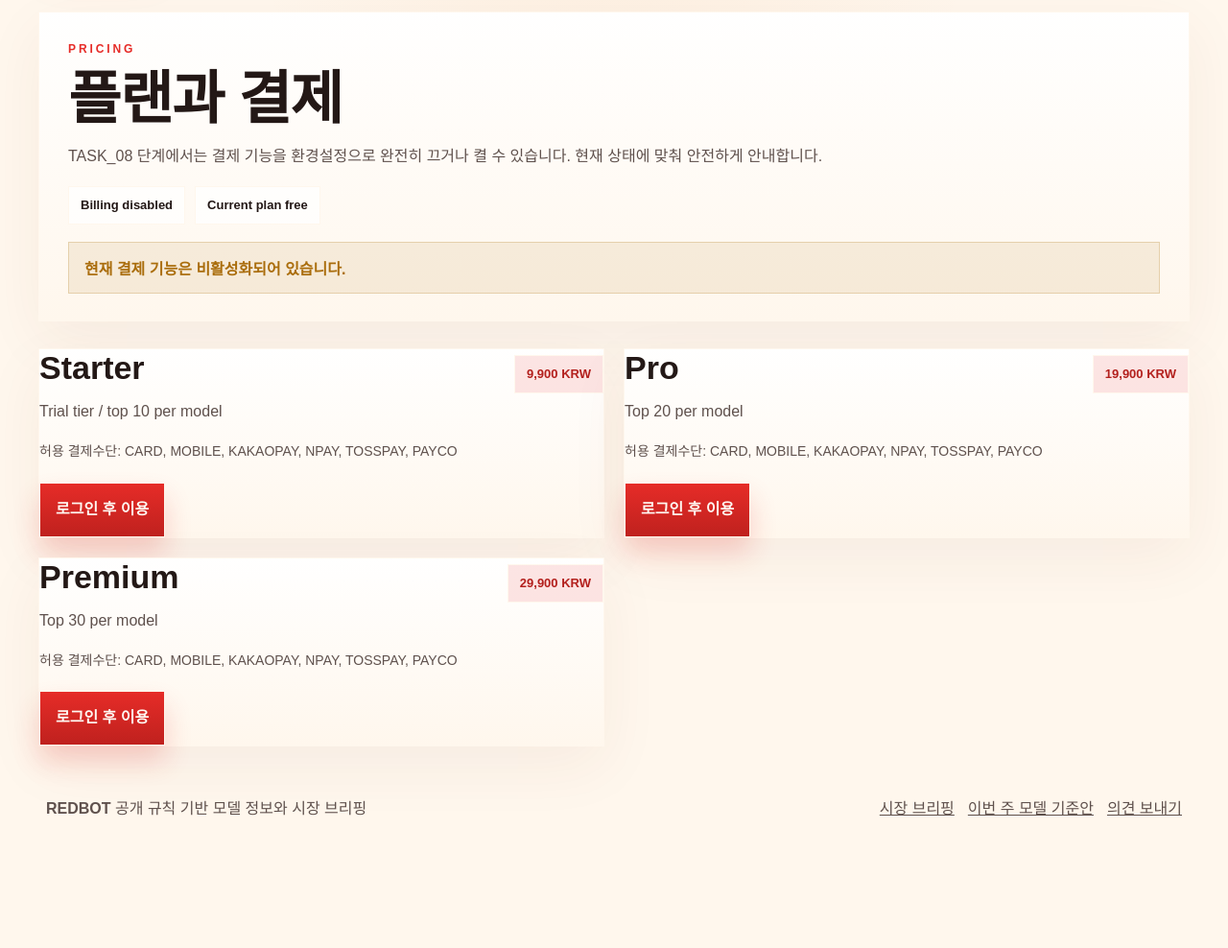
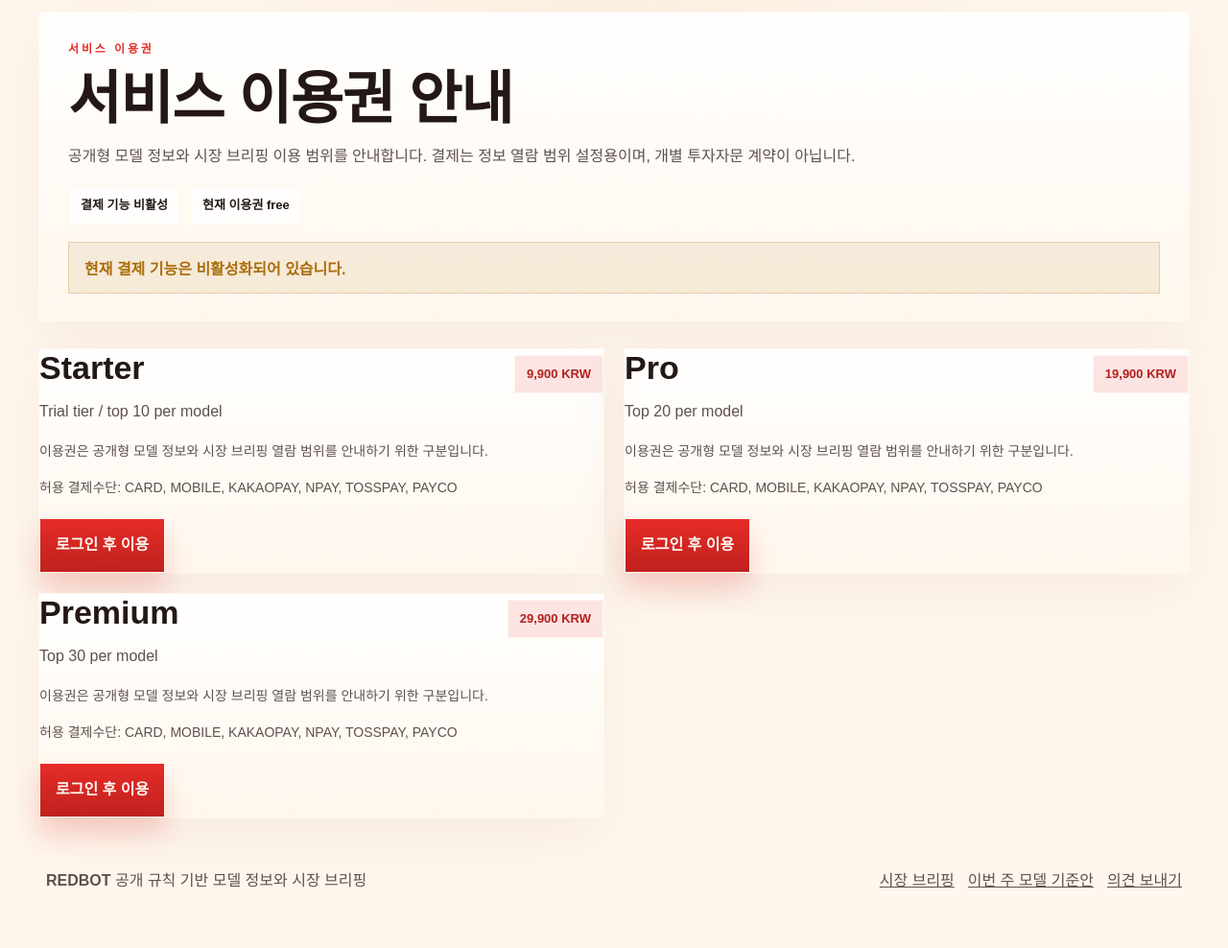
Before and after one commit to hrchoi9999/QuantService, a Flask app: page /pricing in a window 1280 px wide. Shown: the part 151-1139 px from the top of the page at 96% size. Before the commit the page ends 1001 px from the top, so only its background shows below. Run offline with Flask 3, Linux system fonts and the light colour scheme; data comes from the database, SQL or seed files in the repository; some web fonts are replaced.

Commit message:
fix: tighten public compliance surfaces

```diff
--- a/service_platform/web/app.py
+++ b/service_platform/web/app.py
@@ -365,8 +365,8 @@ def _build_today_report_view(
         current_market_regime,
     )
     report_view["reference_usage_context"] = (model_info or {}).get("reference_usage_context") or (
-        model_info or {}
-    ).get("target_user_type")
+        "공개 규칙 기반 모델 정보를 참고하려는 이용자"
+    )
     report_view["compliance_metadata"] = (
         report.get("compliance_metadata") or (model_info or {}).get("compliance_metadata") or {}
     )
@@ -567,7 +567,7 @@ def _build_market_state_bar_from_bundle(bundle: Any | None) -> dict[str, Any]:
 
 def _build_market_ai_briefs(ai_payload: dict[str, Any]) -> dict[str, Any]:
     enabled = bool(ai_payload.get("enabled"))
-    title = "시장 해석 브리핑"
+    title = "AI의 시장분석"
     compliance_meta = ai_payload.get("compliance_meta") or {}
     providers = ai_payload.get("providers") or []
     cards: list[dict[str, Any]] = []
@@ -609,7 +609,7 @@ def _build_market_ai_briefs(ai_payload: dict[str, Any]) -> dict[str, Any]:
         "title": title,
         "cards": cards,
         "show_placeholder": show_placeholder,
-        "placeholder": "시장 해석 브리핑 준비 중",
+        "placeholder": "AI의 시장분석 준비 중",
         "compliance_meta": compliance_meta,
     }
 
@@ -1017,7 +1017,7 @@ def create_app(settings: Settings | None = None) -> Flask:
             return "-"
         return f"{value * 100:+.2f}%"
 
-    @app.get("/api/v1/user-models")
+    @app.get("/api/v1/model-catalog")
     def api_user_models() -> tuple[dict[str, object], int]:
         bundle = load_user_bundle_or_error()
         if bundle is None:
@@ -1274,7 +1274,7 @@ def create_app(settings: Settings | None = None) -> Flask:
         return Response(
             render_template(
                 "pricing.html",
-                page_title="Pricing",
+                page_title="서비스 이용권 안내",
                 plan_rows=billing_service.list_paid_plans(),
                 billing_enabled=settings.billing_enabled,
                 selected_method=request.args.get("pay_method", "CARD"),
@@ -1304,7 +1304,7 @@ def create_app(settings: Settings | None = None) -> Flask:
         return Response(
             render_template(
                 "billing_checkout.html",
-                page_title="Billing Checkout",
+                page_title="결제 진행",
                 checkout_form=form,
                 ord_no=ord_no,
             ),
@@ -1322,7 +1322,7 @@ def create_app(settings: Settings | None = None) -> Flask:
         return Response(
             render_template(
                 "billing_result.html",
-                page_title="Billing Result",
+                page_title="결제 결과",
                 billing_result=result,
                 source="return",
             ),
@@ -1504,7 +1504,9 @@ def create_app(settings: Settings | None = None) -> Flask:
     @app.get("/privacy")
     def privacy() -> Response:
         record_page_view("/privacy")
-        return Response(render_template("privacy.html", page_title="Privacy"), mimetype="text/html")
+        return Response(
+            render_template("privacy.html", page_title="개인정보 안내"), mimetype="text/html"
+        )
 
     @app.get("/e/click")
     def track_click() -> Response:
--- a/service_platform/web/templates/changes.html
+++ b/service_platform/web/templates/changes.html
@@ -15,7 +15,7 @@
     <ul class="message-list compact-list trust-list">
       <li>증가 자산과 감소 자산을 나눠서 비교해 볼 수 있습니다.</li>
       <li>종목명 옆 종목코드는 최근 스냅샷 기준 6자리 코드입니다.</li>
-      <li>변경 이유는 전략별 리서치 요약 문구를 그대로 보여줍니다.</li>
+      <li>변경 이유는 모델별 리서치 요약 문구를 그대로 보여줍니다.</li>
     </ul>
   </aside>
 </section>
@@ -28,7 +28,7 @@
     </div>
     <div class="hero-badges compact-meta status-meta-row compact-status-badges">
       <span class="badge accent">{{ status_labels.get(status_snapshot.state, status_snapshot.state) }}</span>
-      <span class="badge neutral">전략 {{ status_snapshot.model_count }}</span>
+      <span class="badge neutral">모델 {{ status_snapshot.model_count }}</span>
       <span class="badge neutral">리포트 {{ status_snapshot.report_count }}</span>
       <span class="badge neutral">응답 {% if status_snapshot.snapshot_accessible %}정상{% else %}확인 필요{% endif %}</span>
       <span class="badge neutral">기준일 {{ status_snapshot.as_of_date or '-' }}</span>
@@ -99,7 +99,7 @@
 {% else %}
 <section class="panel empty-state shell-card empty-shell">
   <h2>최근 변경 데이터가 아직 없습니다.</h2>
-  <p>사용자용 스냅샷이 준비되면 이 영역에 전략별 변경내역이 표시됩니다.</p>
+  <p>사용자용 스냅샷이 준비되면 이 영역에 모델별 변경내역이 표시됩니다.</p>
 </section>
 {% endif %}
 {% endblock %}
--- a/service_platform/web/templates/home.html
+++ b/service_platform/web/templates/home.html
@@ -155,7 +155,7 @@
     </div>
   </article>
   <article class="panel shell-card">
-    <h2>전략별 핵심 성과</h2>
+    <h2>모델별 핵심 성과</h2>
     <div class="summary-list performance-quick-list">
       {% for row in bundle.performance_summary.models %}
       <div class="summary-row modern-summary-row">
--- a/service_platform/web/templates/market_analysis.html
+++ b/service_platform/web/templates/market_analysis.html
@@ -12,7 +12,7 @@
     {% include "_notice_group.html" %}
 
 {% if market_page_view.ai_briefs.enabled %}
-    <section class="market-ai-briefs" aria-label="시장 해석 브리핑">
+    <section class="market-ai-briefs" aria-label="AI의 시장분석">
       <div class="section-heading tight-head">
         <div>
           <h2>{{ market_page_view.ai_briefs.title }}</h2>
--- a/service_platform/web/templates/performance.html
+++ b/service_platform/web/templates/performance.html
@@ -78,7 +78,7 @@
     <table>
       <thead>
         <tr>
-          <th>전략명</th>
+          <th>모델명</th>
           <th>위험도</th>
           <th>1Y CAGR</th>
           <th>1Y MDD</th>
--- a/service_platform/web/templates/pricing.html
+++ b/service_platform/web/templates/pricing.html
@@ -2,12 +2,12 @@
 
 {% block content %}
 <section class="hero-card compact-hero">
-  <p class="eyebrow">Pricing</p>
-  <h1>플랜과 결제</h1>
-  <p class="muted">TASK_08 단계에서는 결제 기능을 환경설정으로 완전히 끄거나 켤 수 있습니다. 현재 상태에 맞춰 안전하게 안내합니다.</p>
+  <p class="eyebrow">서비스 이용권</p>
+  <h1>서비스 이용권 안내</h1>
+  <p class="muted">공개형 모델 정보와 시장 브리핑 이용 범위를 안내합니다. 결제는 정보 열람 범위 설정용이며, 개별 투자자문 계약이 아닙니다.</p>
   <div class="meta-strip">
-    <span>Billing {% if billing_enabled %}enabled{% else %}disabled{% endif %}</span>
-    <span>Current plan {{ access_context.effective_plan_id }}</span>
+    <span>결제 기능 {% if billing_enabled %}활성{% else %}비활성{% endif %}</span>
+    <span>현재 이용권 {{ access_context.effective_plan_id }}</span>
     {% if current_user %}
     <span>{{ current_user.email }}</span>
     {% endif %}
@@ -19,6 +19,8 @@
   {% endif %}
 </section>
 
+{% include "_notice_group.html" %}
+
 <section class="grid two-up">
   {% for plan in plan_rows %}
   <article class="panel model-card">
@@ -27,6 +29,7 @@
       <span class="badge accent">{{ "{:,}".format(plan.amount) }} KRW</span>
     </div>
     <p class="muted">{{ plan.pricing_hint }}</p>
+    <p class="muted small">이용권은 공개형 모델 정보와 시장 브리핑 열람 범위를 안내하기 위한 구분입니다.</p>
     <p class="muted small">허용 결제수단: {{ plan.allowed_methods | join(', ') }}</p>
     {% if billing_enabled and current_user %}
     <form class="feedback-form" method="post" action="{{ url_for('billing_checkout') }}">
@@ -40,7 +43,7 @@
           {% endfor %}
         </select>
       </label>
-      <button class="primary-button" type="submit">{{ plan.name }} 결제 진행</button>
+      <button class="primary-button" type="submit">{{ plan.name }} 이용권 결제</button>
     </form>
     {% elif current_user %}
     <button class="secondary-button" type="button" disabled>결제 준비 중</button>
@@ -55,17 +58,17 @@
 
 {% if current_orders %}
 <section class="panel">
-  <h2>최근 결제 주문</h2>
+  <h2>최근 결제 내역</h2>
   <div class="table-wrap">
     <table>
       <thead>
         <tr>
-          <th>Order</th>
-          <th>Plan</th>
-          <th>Amount</th>
-          <th>Method</th>
-          <th>Status</th>
-          <th>Updated</th>
+          <th>주문번호</th>
+          <th>이용권</th>
+          <th>금액</th>
+          <th>결제수단</th>
+          <th>상태</th>
+          <th>갱신 시각</th>
         </tr>
       </thead>
       <tbody>
--- a/service_platform/web/templates/privacy.html
+++ b/service_platform/web/templates/privacy.html
@@ -2,7 +2,7 @@
 
 {% block content %}
 <section class="hero-card compact-hero">
-  <p class="eyebrow">Privacy</p>
+  <p class="eyebrow">개인정보 안내</p>
   <h1>개인정보 수집·이용 안내</h1>
   <p class="lead">이메일과 의견만 최소한으로 수집하며, 서비스 개선 목적 외에는 사용하지 않습니다.</p>
 </section>
--- a/service_platform/web/templates/status.html
+++ b/service_platform/web/templates/status.html
@@ -18,9 +18,9 @@
     <p class="muted">{% if status_snapshot.state == 'healthy' %}최신 사용자용 스냅샷이 정상적으로 반영되고 있습니다.{% elif status_snapshot.state == 'stale' %}직전 정상 스냅샷을 기준으로 화면을 제공하고 있습니다.{% elif status_snapshot.state == 'empty' %}사용자용 스냅샷이 아직 준비되지 않았습니다.{% else %}일시적으로 스냅샷을 불러오지 못하고 있습니다.{% endif %}</p>
   </article>
   <article class="panel shell-card public-status-card">
-    <span class="label">전략 수</span>
+    <span class="label">모델 수</span>
     <h2>{{ status_snapshot.model_count }}</h2>
-    <p class="muted">현재 사용자용 화면에서 제공 중인 전략 수입니다.</p>
+    <p class="muted">현재 사용자용 화면에서 제공 중인 모델 수입니다.</p>
   </article>
   <article class="panel shell-card public-status-card">
     <span class="label">리포트 수</span>
```
Also changed, not shown: service_platform/web/templates/billing_result.html (+6 -6 lines), tests/test_web/test_health.py (+10 -6 lines).
